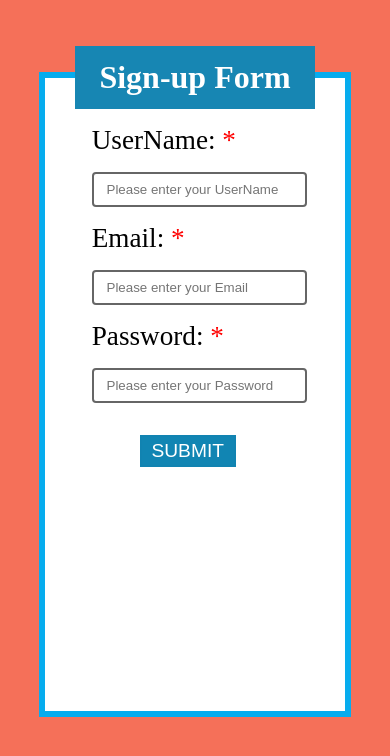
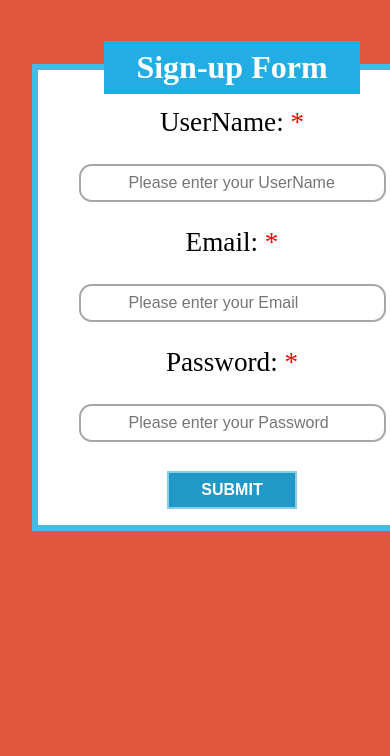
Before and after one commit to bishtchandan/sign-up, a plain HTML site: page index.html in a window 390 px wide. Drawn offline with Linux system fonts and the light colour scheme.

Commit message:
first commit

```diff
--- a/css/style.css
+++ b/css/style.css
@@ -1,94 +1,84 @@
 *{
     padding: 0;
     margin: 0;
-    box-sizing: 0;
-    border: none;
+    box-sizing: border-box;
 }
-
 body{
-    background-color: rgb(245, 112, 89);
     overflow: hidden;
+    background-color: rgb(223, 85, 61);
 }
-
+.container{
+    width: 600px;
+    margin: auto;
+}
 .box{
     display: flex;
+    justify-content: center;
+    align-items: center;
     flex-direction: column;
-    align-items: center;
-    height: 500px;
-    width: 600px;
-    margin: 4.5rem auto;
-    border: 6px solid rgb(6, 172, 238);
     background-color: #fff;
+    margin-top: 5rem;
+    border: 6px solid rgb(73, 184, 228);
 }
 
 form{
-    margin-top: 1rem;
+    display: flex;
+    flex-direction: column;
+    justify-content: center;
+    align-items: center;
+}
+form input{
+    font-size: 1.4rem;
+    margin: .8rem 0;
+    border: 2px solid rgb(168, 165, 165);
+    padding: .5rem 3rem;
+    border-radius: .8rem;
+}
+form label{
+    font-size: 1.7rem;
+    margin: .8rem 0;
+}
+form span{
+    font-size: 1.7rem;
+    margin: 2rem 0;
+    color: red;
 }
 
-form label{
-    font-size: 1.7rem;
-    margin: 1.5rem 0;
-}
-
-form span{
-    color: red;
-    font-size: 1.7rem;
-}
-
-.name{
-    display: flex;
-    padding: .5rem 0;
-    width: 100%;
-    margin: 1.5rem 0;
-    border: 2px solid #666;
-    border-radius: 4px;
+.btn{
+    margin: 1rem 0;
+    padding: .5rem 2rem;
+    background-color: rgb(32, 153, 201);
+    color: #fff;
+    border: 2px solid skyblue;
+    font-size: 1rem;
+    font-weight: bold;
 }
 
 .sign{
-    display: flex;
-    justify-content: center;
-    background-color: rgb(23, 134, 179);
-    color: white;
-    padding: .8rem 0;
-    width: 15rem;
-    align-items: center;
-    text-align: center;
-    margin-top: -2rem;
-}
-
-.btn{
-    padding: .2rem 0;
-    width: 6rem;
-    margin-left: 11rem;
-    background-color: rgb(17, 133, 179);
-    border: 2px solid rgb(17, 131, 177);
-    color: white;
-    font-size: 1.2rem;
-    margin-top: .2rem;
+    background-color: rgb(34, 173, 228);
+    color: #fff;
+    padding: .5rem 2rem;
+    margin-top: -1.8rem;
 }
 
 #alert{
-    font-size: 1rem;
+    margin: 1rem 0;
     color: red;
+    display: none;
 }
 
 
-@media screen and (max-width: 700px) {
 
+@media  screen and (max-width: 700px) {
+    html{
+        overflow: hidden;
+    }
     .box{
-        height: 75vh;
-        width: 300px;
+        width: 400px;
+        margin-top: 4rem;
+        margin-left: 2rem;
     }
-    .name{
-        margin: 1rem 0;
-        padding: .5rem .8rem;
-        width: 90%;
-    }
-    .btn{
-        margin-left: 3rem;
-        margin-top: 1rem;
-    }
-    #alert{
-        font-size: .6rem;
+    form input{
+        font-size: 1rem;
     }
 }
--- a/index.html
+++ b/index.html
@@ -12,14 +12,12 @@
         <div class="box">
             <div class="sign"><h1>Sign-up Form</h1></div>
             <form action="" name="myForm" onsubmit="return validation()">
-                <div class="form">
                     <label>UserName: <span>*</span></label>
                     <input class="name" type="text" name="fname" placeholder="Please enter your UserName">
                     <label>Email: <span>*</span></label>
                     <input class="name" type="text" name="ename" placeholder="Please enter your Email">
                     <label>Password: <span>*</span></label>
                     <input class="name" type="text" name="pname" placeholder="Please enter your Password">
-                </div>
                 <div id="alert"></div>
                 <button class="btn" id="submit">SUBMIT</button>
             </form>
```
